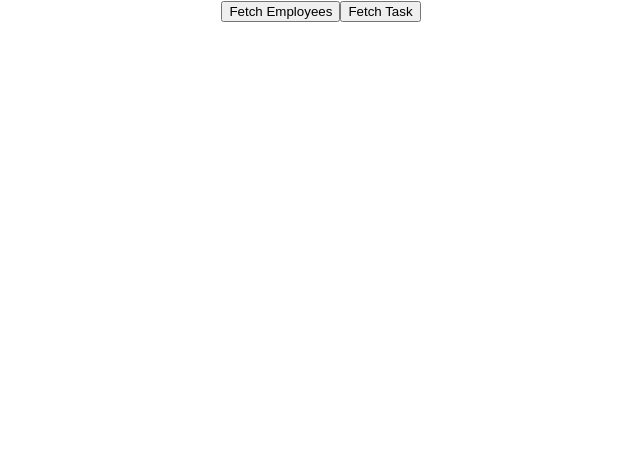
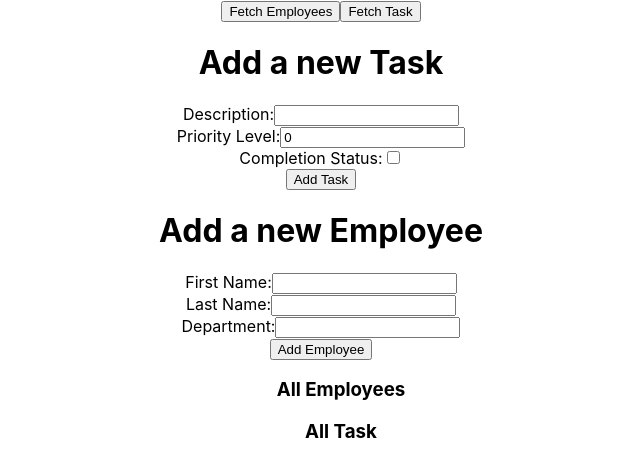
Before and after one commit to YoussefElsuradi/React-CRUD-Frontend, a React (Create React App) app: page / in a window 1280 px wide. Shown: the top 476 px of the page, without its empty margins (319-959 px from the left). Built offline with nearby package versions, Linux system fonts and the light colour scheme.

Commit message:
Add a new employee and task

```diff
--- a/src/App.js
+++ b/src/App.js
@@ -3,8 +3,41 @@ import { useState } from 'react';
 import axios from 'axios';
 
 function App() {
+  // set state for all employees and task
   const [allEmployees, getEmployees] = useState([]);
   const [allTasks, getTasks] = useState([]);
+
+  // set states for add a task
+  const [description, setDescription] = useState('');
+  const [priorityLevel, setPriorityLevel] = useState(0);
+  const [completionStatus, setCompletionStatus] = useState(false);
+
+  // set states for add a employee
+  const [firstName, setFirstName] = useState('');
+  const [lastName, setLastName] = useState('');
+  const [department, setDepartment] = useState('');
+
+  // onChange handler for each input for task
+  const handleDescriptionChange = (event) => {
+    setDescription(event.target.value);
+  };
+  const handlePriorityLevelChange = (event) => {
+    setPriorityLevel(event.target.value);
+  };
+  const handleCompletionStatusChange = (event) => {
+    setCompletionStatus(event.target.checked);
+  };
+
+  // onChange handler for each input for employee
+  const handleFirstNameChange = (event) => {
+    setFirstName(event.target.value);
+  };
+  const handleLastNameChange = (event) => {
+    setLastName(event.target.value);
+  };
+  const handleDepartmentChange = (event) => {
+    setDepartment(event.target.value);
+  };
 
   const fetchAllTasks = () => {
     axios.get('http://localhost:4000/tasks')
@@ -27,20 +60,112 @@ function App() {
         console.error(error);
       });
   };
+  // submit
+  const handleSubmitTasks = (event) => {
+    event.preventDefault();
+
+    const newTask = {
+      description: description,
+      priority_level: priorityLevel,
+      completion_status: completionStatus
+    };
+
+    axios.post('http://localhost:4000/tasks', newTask)
+      .then(response => {
+        // Handle successful response
+        console.log(response.data);
+        // Clear the form inputs
+        setDescription('');
+        setPriorityLevel(0);
+        setCompletionStatus(false);
+      })
+      .catch(error => {
+        // Handle error
+        console.error(error);
+      });
+  };
+  const handleSubmitEmployees = (event) => {
+    event.preventDefault();
+
+    const newEmployee = {
+      employee_first_name: firstName,
+      employee_last_name: lastName,
+      department_name: department
+    };
+
+    axios.post('http://localhost:4000/employees', newEmployee)
+      .then(response => {
+        // Handle successful response
+        console.log(response.data);
+        // Clear the form inputs
+        setFirstName('');
+        setLastName('');
+        setDepartment('');
+      })
+      .catch(error => {
+        // Handle error
+        console.error(error);
+      });
+  };
+
 
   return (
     <div className='App'>
       <button onClick={fetchAllEmployees}>Fetch Employees</button>
       <button onClick={fetchAllTasks}>Fetch Task</button>
 
+      <h1> Add a new Task</h1>
+      <form onSubmit={handleSubmitTasks}>
+        <label>
+          Description:
+          <input type="text" value={description} onChange={handleDescriptionChange} />
+        </label>
+        <br />
+        <label>
+          Priority Level:
+          <input type="number" value={priorityLevel} onChange={handlePriorityLevelChange} />
+        </label>
+        <br />
+        <label>
+          Completion Status:
+          <input type="checkbox" checked={completionStatus} onChange={handleCompletionStatusChange} />
+        </label>
+        <br />
+        <button type="submit">Add Task</button>
+      </form>
+
+      <h1> Add a new Employee</h1>
+      <form onSubmit={handleSubmitEmployees}>
+        <label>
+          First Name:
+          <input type="text" value={firstName} onChange={handleFirstNameChange} />
+        </label>
+        <br />
+        <label>
+          Last Name:
+          <input type="text" value={lastName} onChange={handleLastNameChange} />
+        </label>
+        <br />
+        <label>
+          Department:
+          <input type="text" value={department} onChange={handleDepartmentChange} />
+        </label>
+        <br />
+        <button type="submit">Add Employee</button>
+      </form>
+
+
       <ul>
+        <h3> All Employees</h3>
         {allEmployees.map(allEmployees => (
           <li key={allEmployees.id}>
             {allEmployees.id} {allEmployees.employee_first_name} {allEmployees.employee_last_name} - {allEmployees.department_name}
           </li>
         ))}
       </ul>
+      <p> </p>
       <ul>
+          <h3> All Task</h3>
         {allTasks.map(allTasks => (
           <li key={allTasks.id}>
             {allTasks.description} - Priority: {allTasks.priority_level} - Completion: {allTasks.completion_status ? 'Complete' : 'Incomplete'}
```
